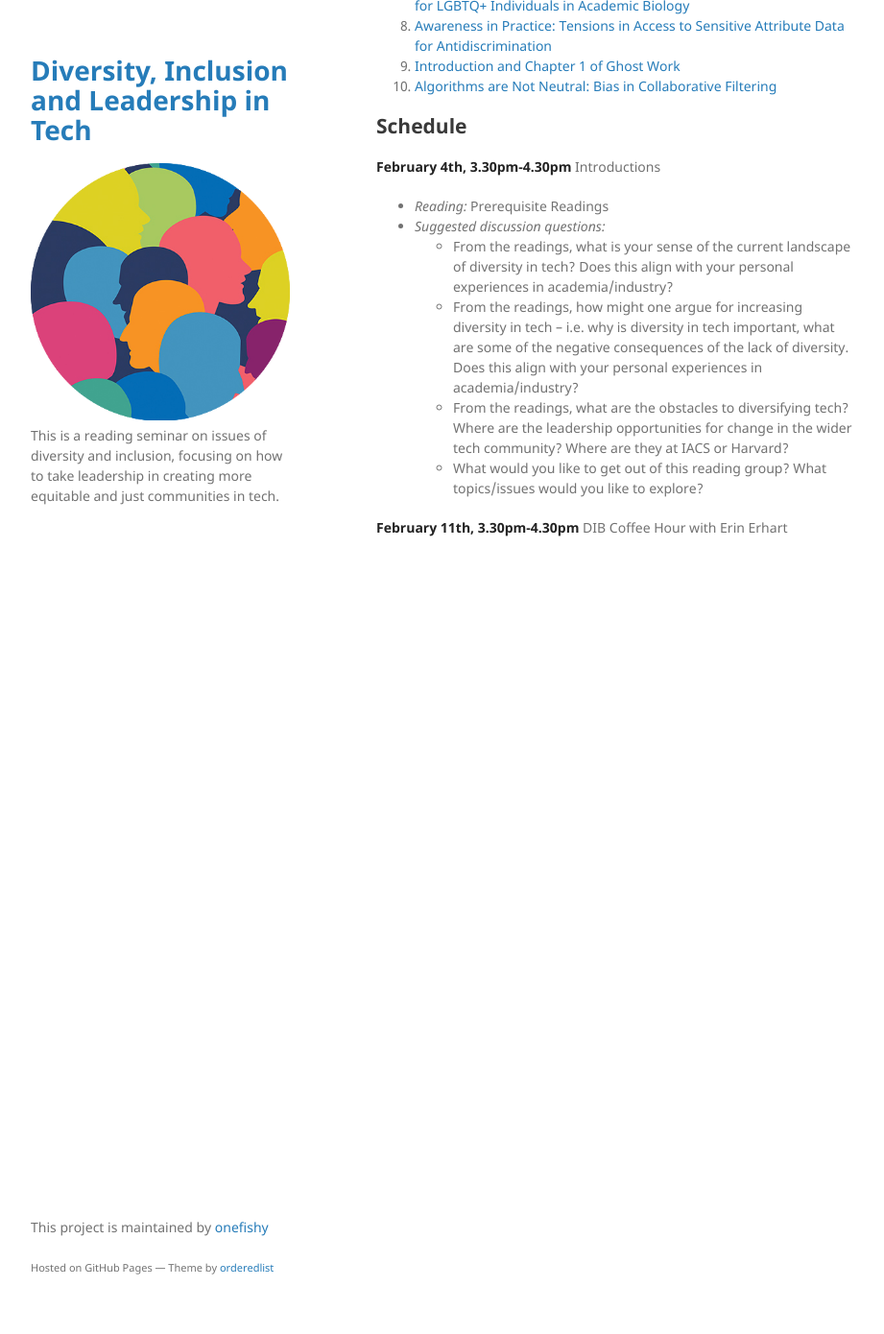
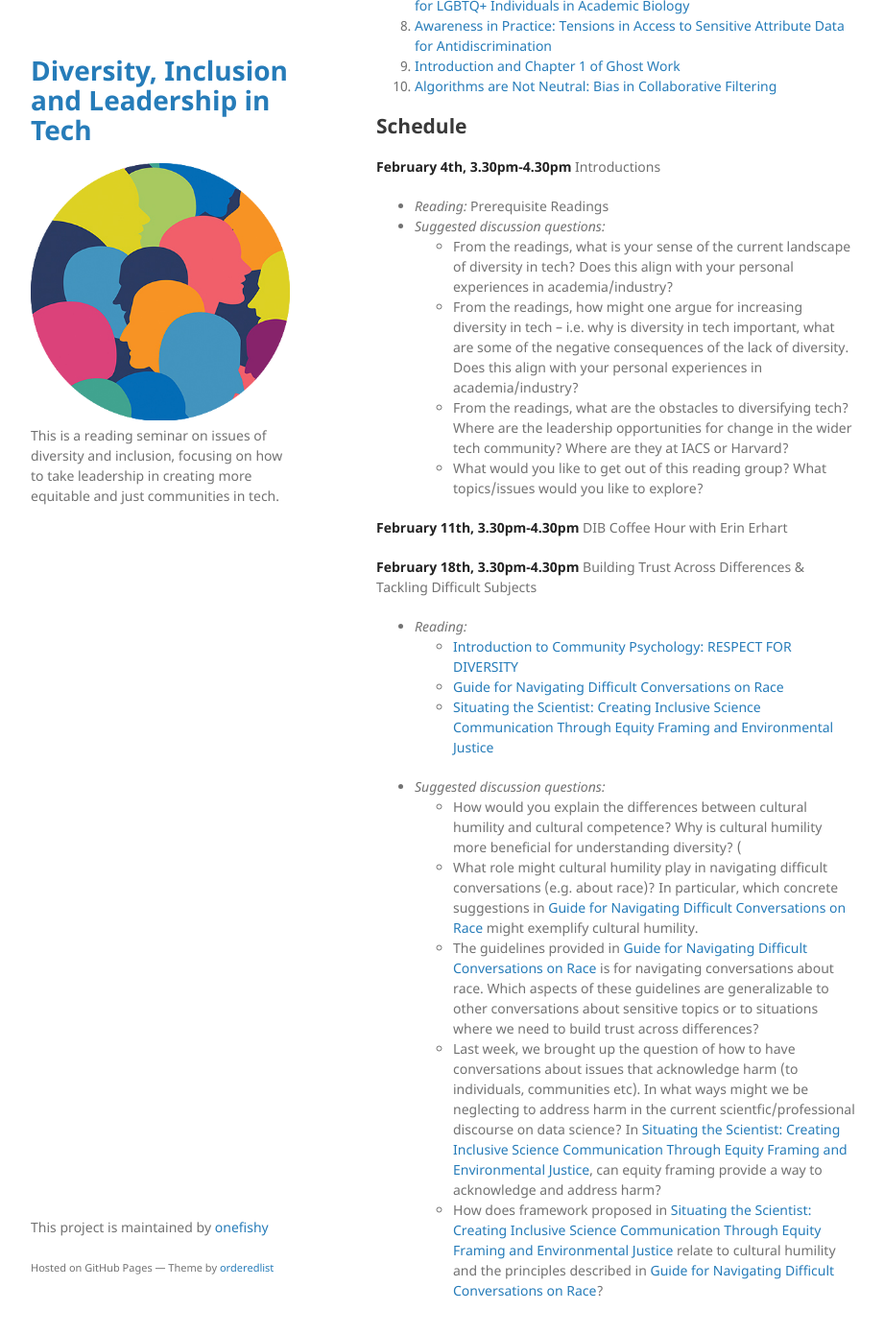
Before and after one commit to onefishy/DIL_in_tech, a Jekyll site: the page built from reading_group.md, in a window 1280 px wide and 1400 px high, scrolled down 918 px. Shown: the top 1390 px of the window at 96% size, without its empty margins (178-1099 px from the left). Built offline with Jekyll 4.4.1, drawn with Linux system fonts in a browser that asks for light colours; our own code applies the rules of GitHub Pages for plain Markdown files.

Commit message:
Update reading_group.md

```diff
--- a/reading_group.md
+++ b/reading_group.md
@@ -36,3 +36,17 @@ In order to establish a foundation of shared language and references, we ask tha
   - What would you like to get out of this reading group? What topics/issues would you like to explore?
 
 **February 11th, 3.30pm-4.30pm** DIB Coffee Hour with Erin Erhart
+
+**February 18th, 3.30pm-4.30pm** Building Trust Across Differences & Tackling Difficult Subjects
+
+- *Reading:*
+  - [Introduction to Community Psychology: RESPECT FOR DIVERSITY](https://press.rebus.community/introductiontocommunitypsychology/chapter/respect-for-diversity/)
+  - [Guide for Navigating Difficult Conversations on Race](https://www.utc.edu/sites/default/files/2020-08/UTC%20Race%20Discussion%20Guide%20%28Aug%202020%29.pdf)
+  - [Situating the Scientist: Creating Inclusive Science Communication Through Equity Framing and Environmental Justice](https://www.frontiersin.org/articles/10.3389/fcomm.2020.00006/full)
+
+- *Suggested discussion questions:*
+  - How would you explain the differences between cultural humility and cultural competence? Why is cultural humility more beneficial for understanding diversity? (
+  - What role might cultural humility play in navigating difficult conversations (e.g. about race)? In particular, which concrete suggestions in [Guide for Navigating Difficult Conversations on Race](https://www.utc.edu/sites/default/files/2020-08/UTC%20Race%20Discussion%20Guide%20%28Aug%202020%29.pdf) might exemplify cultural humility.
+  - The guidelines provided in [Guide for Navigating Difficult Conversations on Race](https://www.utc.edu/sites/default/files/2020-08/UTC%20Race%20Discussion%20Guide%20%28Aug%202020%29.pdf) is for navigating conversations about race. Which aspects of these guidelines are generalizable to other conversations about sensitive topics or to situations where we need to build trust across differences?
+  - Last week, we brought up the question of how to have conversations about issues that acknowledge harm (to individuals, communities etc). In what ways might we be neglecting to address harm in the current scientfic/professional discourse on data science? In [Situating the Scientist: Creating Inclusive Science Communication Through Equity Framing and Environmental Justice](https://www.frontiersin.org/articles/10.3389/fcomm.2020.00006/full), can equity framing provide a way to acknowledge and address harm?
+  - How does framework proposed in [Situating the Scientist: Creating Inclusive Science Communication Through Equity Framing and Environmental Justice](https://www.frontiersin.org/articles/10.3389/fcomm.2020.00006/full) relate to cultural humility and the principles described in [Guide for Navigating Difficult Conversations on Race](https://www.utc.edu/sites/default/files/2020-08/UTC%20Race%20Discussion%20Guide%20%28Aug%202020%29.pdf)?
```
